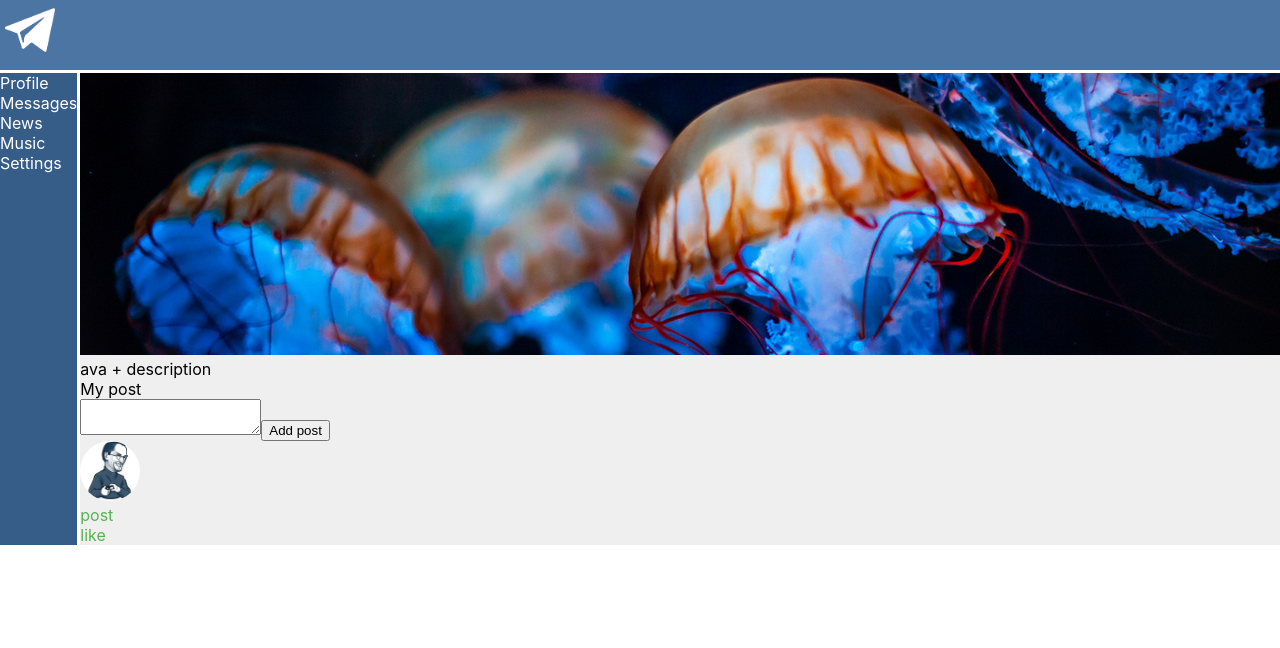
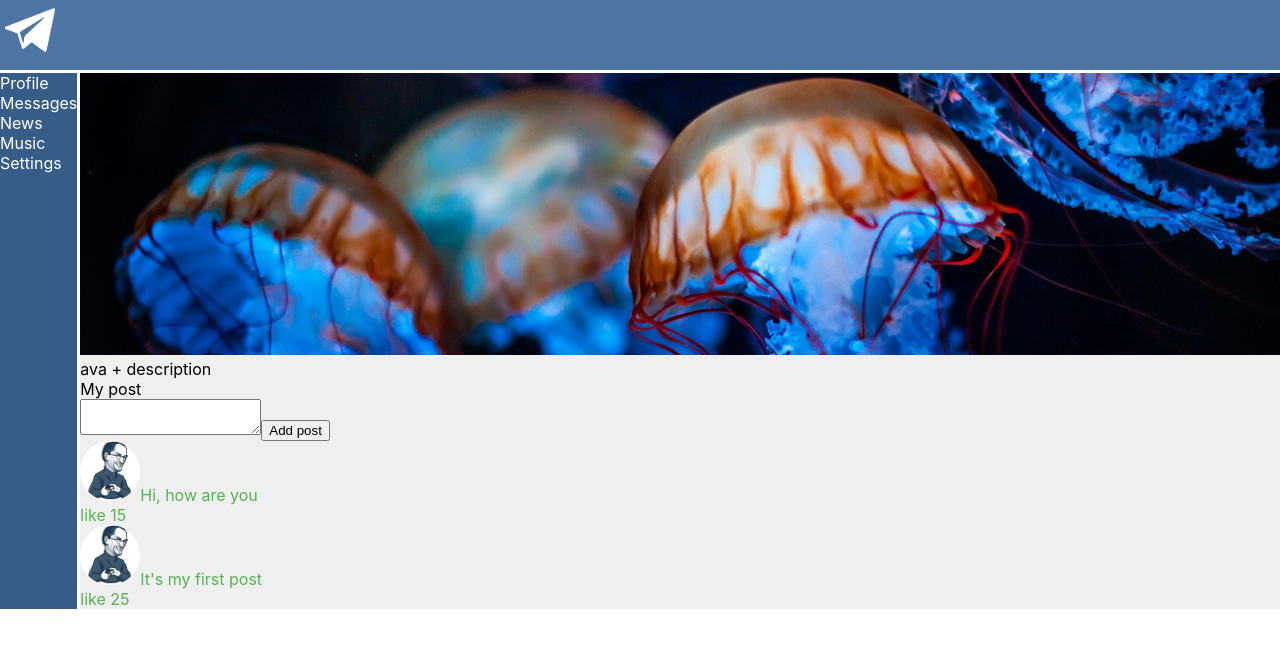
Before and after one commit to regggulus/1_Social_TS, a React (Create React App) app: page / in a window 1280 px wide. Shown: the top 648 px of the page. Built offline with nearby package versions, Linux system fonts and the light colour scheme.

Commit message:
React_TS Social Network. less16 Props. threw props into my posts and post

```diff
--- a/src/Navbar/Navbar.tsx
+++ b/src/Navbar/Navbar.tsx
@@ -7,7 +7,7 @@ export function Navbar() {
             <div className={s.item}>
                 <a>Profile</a>
             </div>
-            <div className={`${s.item} + ${s.active}`}>
+            <div className={`${s.item} ${s.active}`}>
                 <a >Messages</a>
             </div>
             <div className={s.item}>
--- a/src/Profile/MyPosts/MyPosts.tsx
+++ b/src/Profile/MyPosts/MyPosts.tsx
@@ -11,7 +11,8 @@ export function MyPosts() {
                 <button>Add post</button>
             </div>
             <div className={s.posts}>
-                <Post/>
+                <Post message={'Hi, how are you'} likesCount={15}/>
+                <Post message={"It's my first post"} likesCount={25}/>
             </div>
         </div>
     )
--- a/src/Profile/MyPosts/Post/Post.tsx
+++ b/src/Profile/MyPosts/Post/Post.tsx
@@ -2,12 +2,17 @@ import React from "react";
 import Avatar from '../../../img/avatar/StickerExample.jpg';
 import s from './Post.module.css'
 
-export function Post() {
+type PostPropsType = {
+    message: string
+    likesCount: number
+}
+export function Post(props: PostPropsType) {
     return (
-            <div className={s.item}>
-                <img src={Avatar} alt="avatar"/>
-                <div>post</div>
-                <div>like</div>
-            </div>
+        <div className={s.item}>
+            <img src={Avatar} alt="avatar"/>
+            {props.message}
+
+            <div>like {props.likesCount}</div>
+        </div>
     )
 }
```
